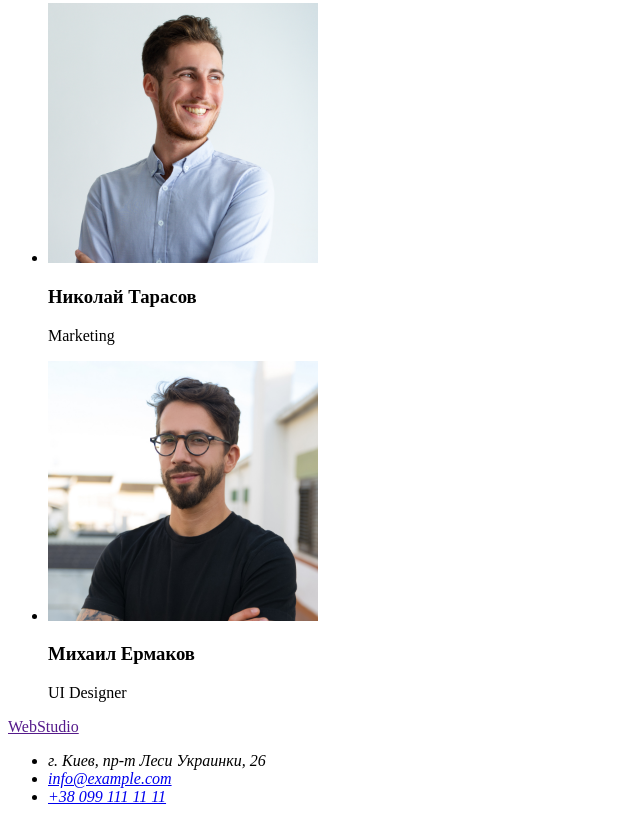
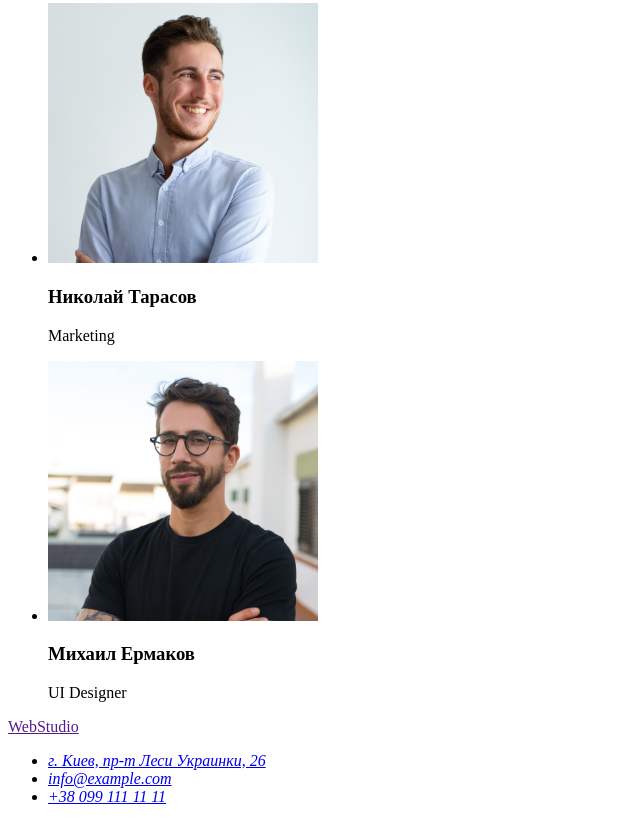
Before and after one commit to SkorohodAndrew/goit-markup-hw-01, a plain HTML site: page index.html in a window 1280 px wide. Shown: the part 2333-3155 px from the top of the page, without its empty margins (0-640 px from the left). Drawn offline with Linux system fonts and the light colour scheme.

Commit message:
fix markup

```diff
--- a/index.html
+++ b/index.html
@@ -1,11 +1,13 @@
 <!DOCTYPE html>
 <html lang="en">
+
 <head>
     <meta charset="UTF-8">
     <meta http-equiv="X-UA-Compatible" content="IE=edge">
     <meta name="viewport" content="width=device-width, initial-scale=1.0">
     <title>Document</title>
 </head>
+
 <body>
     <!-- Шапка сайта -->
     <header>
@@ -28,7 +30,7 @@
             <h1>Эффективные решения для вашего бизнеса</h1>
             <button type="submit">Заказать услугу</button>
         </section>
-
+    <!-- Наши плюсы  -->
         <section>
             <h2> Преимушество </h2>
             <ul>
@@ -50,49 +52,49 @@
                 </li>
             </ul>
         </section>
-
+    <!-- Что мы делаем  -->
         <section>
             <h2>Чем мы занимаемся</h2>
             <ul>
-            <li><img src="./images/Work/text.jpg" alt="печатает текс" width="370" height="294"/></li>
-            <li><img src="./images/Work/phone.jpg" alt="смотрит в телефон" width="370" height="294"/></li>
-            <li><img src="./images/Work/tablet.jpg" alt="смотрит в планшет" width="370" height="294"/></li>
+                <li><img src="./images/Work/text.jpg" alt="печатает текс" width="370" height="294" /></li>
+                <li><img src="./images/Work/phone.jpg" alt="смотрит в телефон" width="370" height="294" /></li>
+                <li><img src="./images/Work/tablet.jpg" alt="смотрит в планшет" width="370" height="294" /></li>
             </ul>
 
         </section>
-
+    <!-- Команда -->
         <section>
             <h2>Наша команда</h2>
             <ul>
                 <li>
-                <img src="./images/team/igor.jpg" alt="Игорь" width="270" height="260"/>
+                    <img src="./images/team/igor.jpg" alt="Игорь" width="270" height="260" />
                     <h3>Игорь Демьяненко</h3>
                     <p lang="en">Product Designer</p>
                 </li>
                 <li>
-                <img src="./images/team/olga.jpg" alt="Ольга" width="270" height="260"/>
+                    <img src="./images/team/olga.jpg" alt="Ольга" width="270" height="260" />
                     <h3>Ольга Репина</h3>
                     <p lang="en">Frontend Developer</p>
                 </li>
                 <li>
-                <img src="./images/team/nicholas.jpg" alt="Николай" width="270" height="260"/>
+                    <img src="./images/team/nicholas.jpg" alt="Николай" width="270" height="260" />
                     <h3>Николай Тарасов</h3>
                     <p lang="en">Marketing</p>
                 </li>
                 <li>
-                <img src="./images/team/mykhailo.jpg" alt="Михаил" width="270" height="260"/>
+                    <img src="./images/team/mykhailo.jpg" alt="Михаил" width="270" height="260" />
                     <h3>Михаил Ермаков</h3>
                     <p lang="en">UI Designer</p>
                 </li>
             </ul>
         </section>
     </main>
-<!-- Н -->
+    <!-- Подвал сайта -->
     <footer>
         <a href="">WebStudio</a>
         <address>
             <ul>
-                    <li> <a href=""></a> г. Киев, пр-т Леси Украинки, 26</li>
+                <li> <a href="https://www.google.com/maps/place/%D0%B1%D1%83%D0%BB.+%D0%9B%D0%B5%D1%81%D0%B8+%D0%A3%D0%BA%D1%80%D0%B0%D0%B8%D0%BD%D0%BA%D0%B8,+26,+%D0%9A%D0%B8%D0%B5%D0%B2,+02000/@50.4290863,30.5377567,15.5z/data=!4m5!3m4!1s0x40d4cf0e033ecbe9:0x57a4dffefec77da0!8m2!3d50.4265807!4d30.5383858">г. Киев, пр-т Леси Украинки, 26</a></li>
                 <li><a href="mailto:info@example.com">info@example.com</a></li>
                 <li><a href="tel:+380991111111">+38 099 111 11 11</a></li>
             </ul>
@@ -101,4 +103,5 @@
 
 
 </body>
+
 </html>
```
Lines whose indentation alone changed are shown as unchanged.
